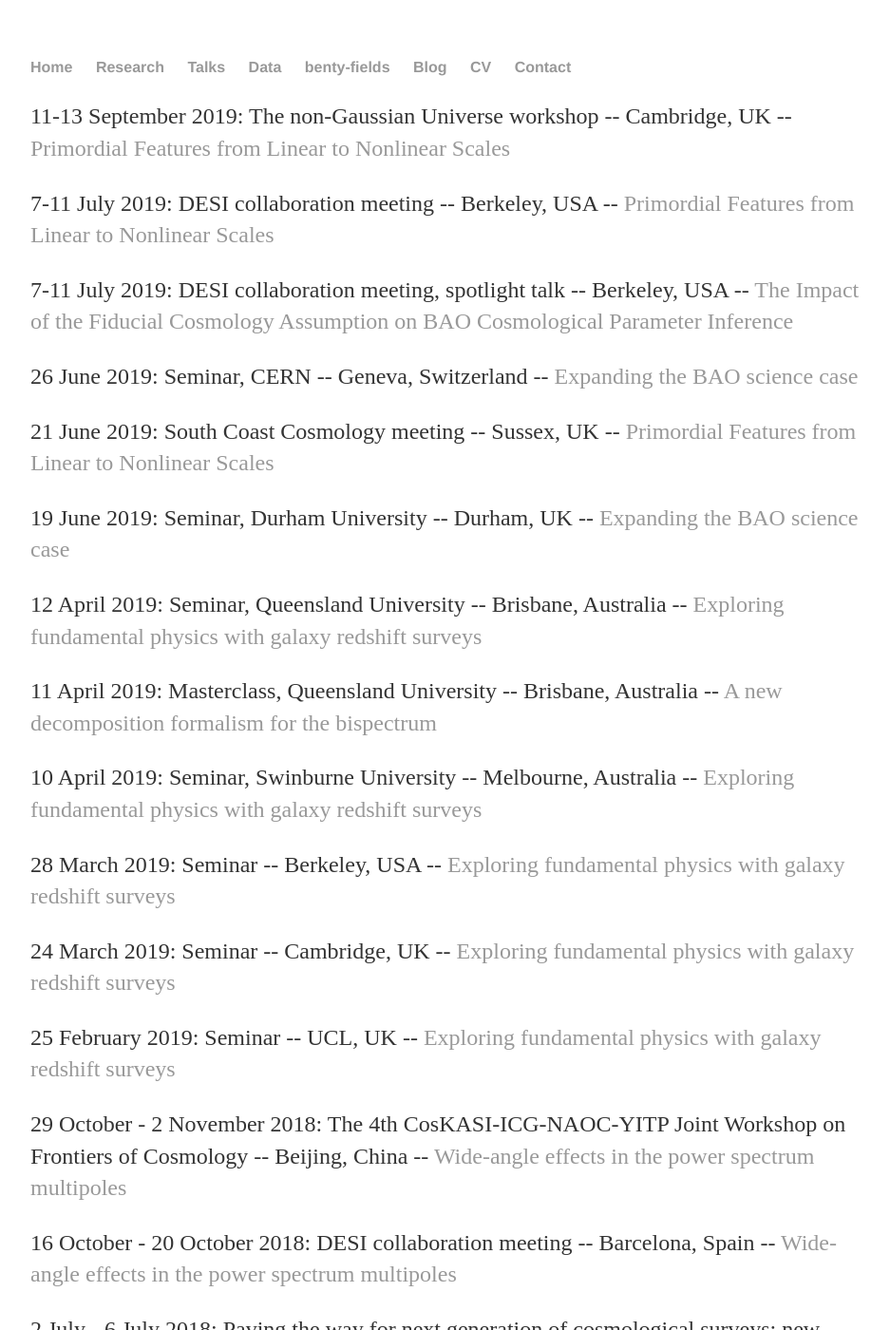
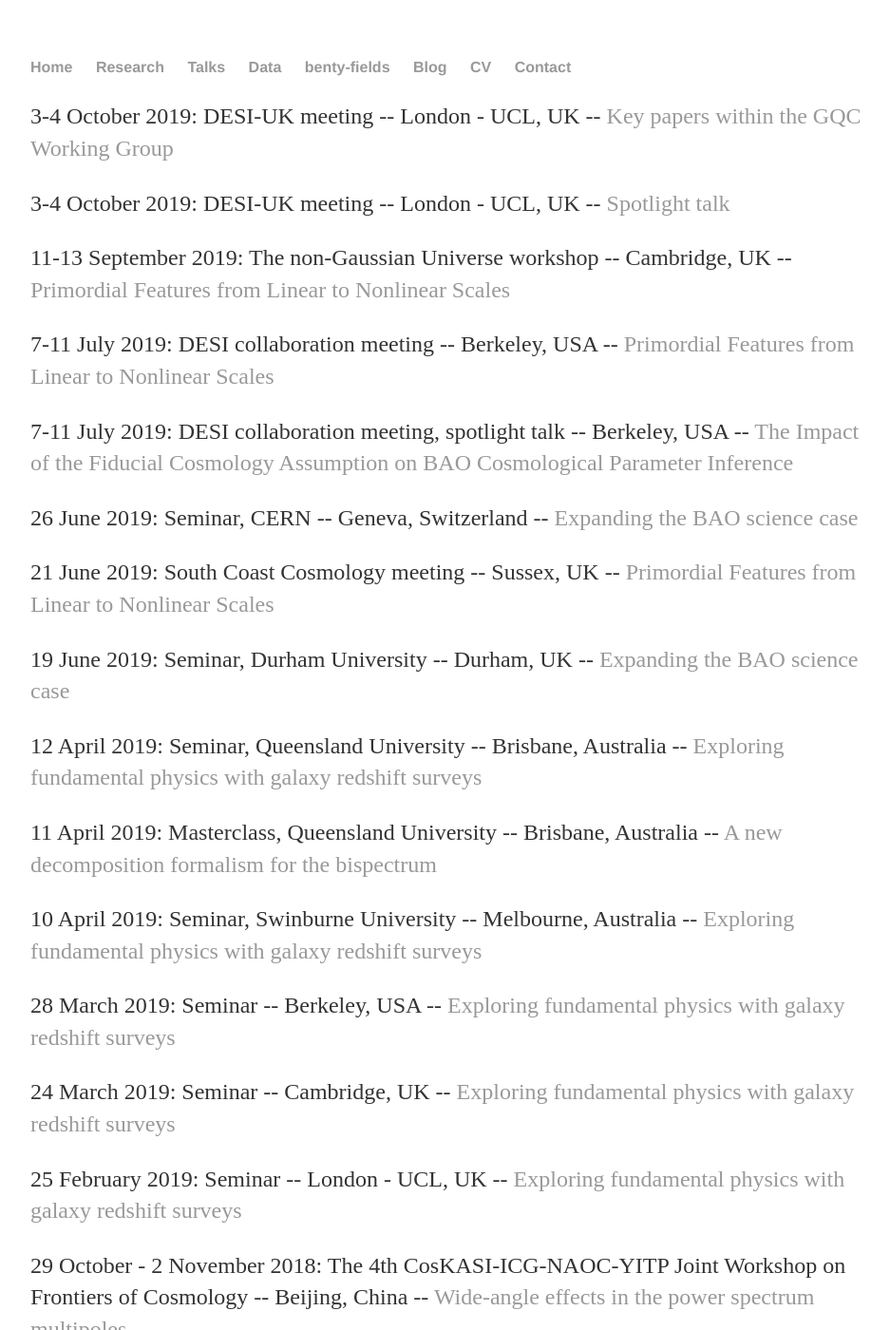
Before and after one commit to fbeutler/fbeutler.github.io, a Jekyll site: the page built from talks/talks.html, in a window 1280 px wide and 1400 px high. Shown: the whole window at 95% size, without its empty margins (160-1097 px from the left). Built offline with Jekyll 4.4.1, drawn with Linux system fonts in a browser that asks for light colours.

Commit message:
Update talks.html

```diff
--- a/talks/talks.html
+++ b/talks/talks.html
@@ -4,6 +4,12 @@
 ---
 
 <div id="talks">
+  <p>
+     3-4 October 2019: DESI-UK meeting -- London - UCL, UK -- <a href='/static/UCL_DESI_UK_2019.pdf' target="_blank">Key papers within the GQC Working Group</a>
+  </p>
+  <p>
+     3-4 October 2019: DESI-UK meeting -- London - UCL, UK -- <a href='/static/UCL_DESI_spotlight_2019.pdf' target="_blank">Spotlight talk</a>
+  </p>
   <p>
      11-13 September 2019: The non-Gaussian Universe workshop -- Cambridge, UK -- <a href='/static/cambridge_2019_non_gaussian_universe.pdf' target="_blank">Primordial Features from Linear to Nonlinear Scales</a>
   </p>
@@ -38,7 +44,7 @@
     24 March 2019: Seminar -- Cambridge, UK -- <a href='/static/Cambridge_2019.pdf' target="_blank">Exploring fundamental physics with galaxy redshift surveys</a>
   </p>
   <p>
-    25 February 2019: Seminar -- UCL, UK -- <a href='/static/UCL_2019.pdf' target="_blank">Exploring fundamental physics with galaxy redshift surveys</a>
+    25 February 2019: Seminar -- London - UCL, UK -- <a href='/static/UCL_2019.pdf' target="_blank">Exploring fundamental physics with galaxy redshift surveys</a>
   </p>
   <p>
     29 October - 2 November 2018: The 4th CosKASI-ICG-NAOC-YITP Joint Workshop on Frontiers of Cosmology -- Beijing, China -- <a href='/static/Beijing_2018.pdf' target="_blank">Wide-angle effects in the power spectrum multipoles</a>
```
